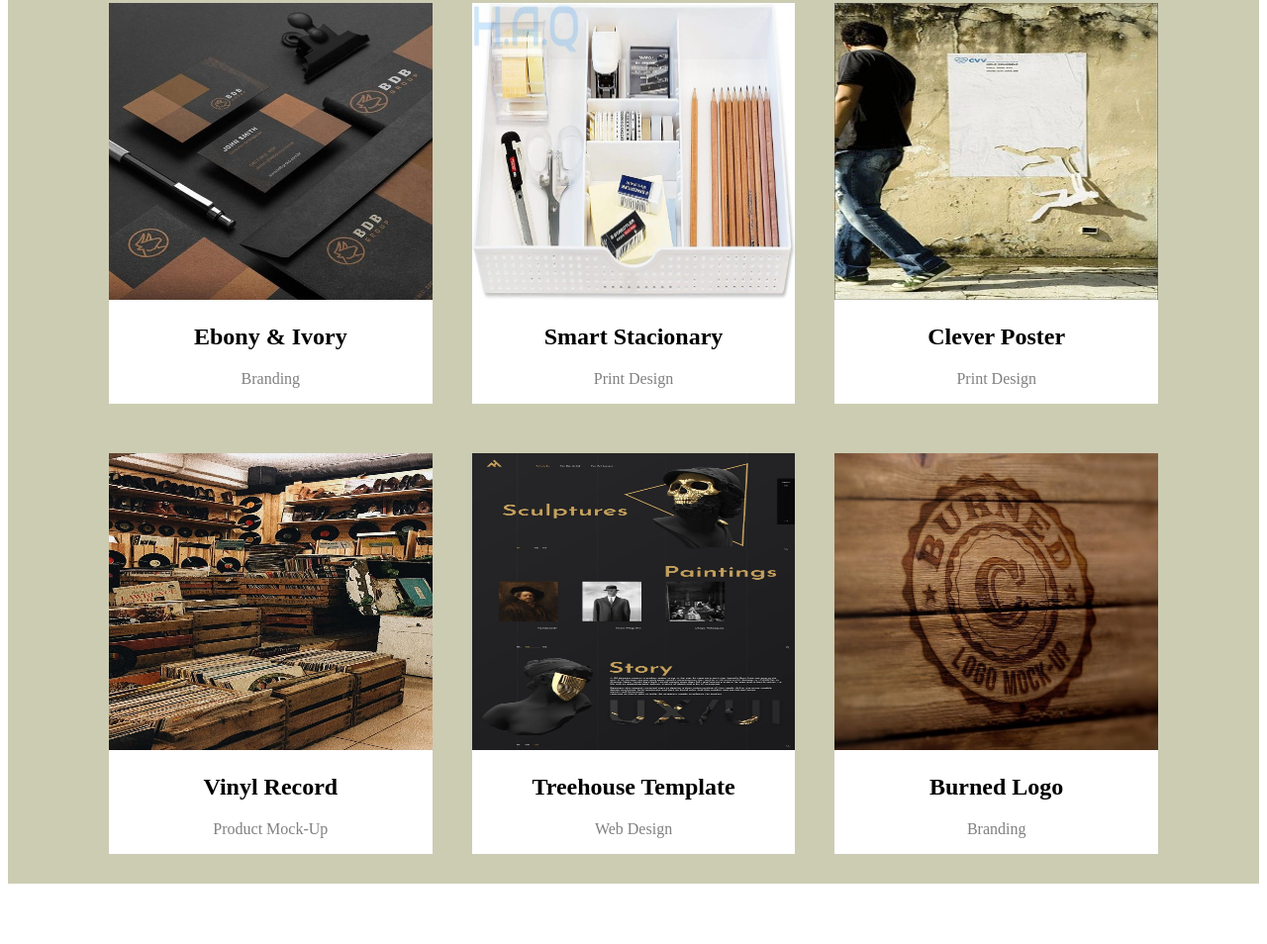
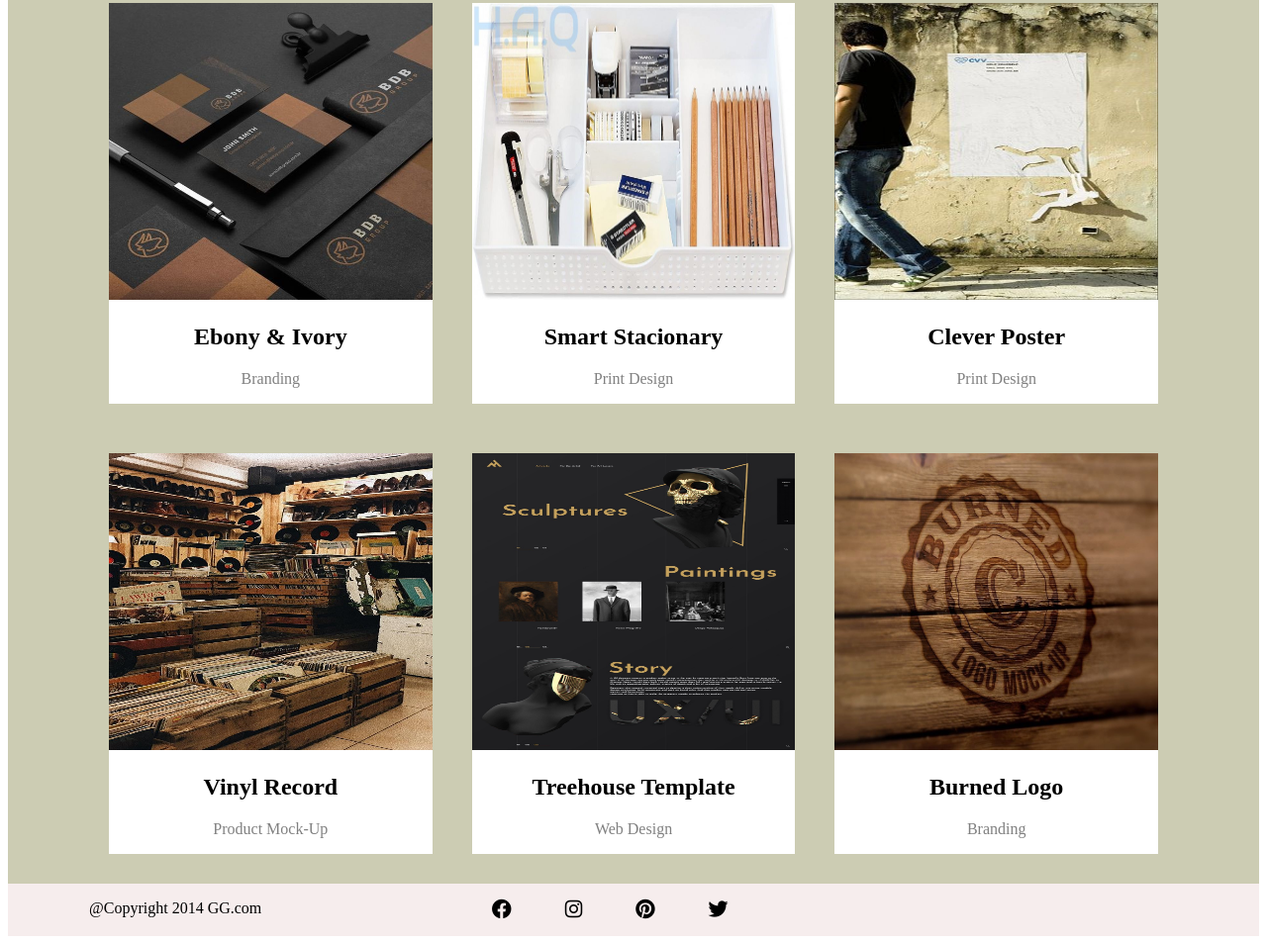
Before and after one commit to Majma93/project-task-runner, a website: page index.html in a window 1280 px wide. Shown: the part 1251-2205 px from the top of the page at 99% size. Before the commit the page ends 2152 px from the top, so only its background shows below. Drawn offline with Linux system fonts and the light colour scheme.

Commit message:
Add footer and style

```diff
--- a/index.html
+++ b/index.html
@@ -66,7 +66,7 @@
                     <div class="box-row">
                         <div class="section-box col-md-10">
                             <img src="/imags/branding.jpg"  alt="Branding">
-                            <h1>Ebony & Ivory</h1>
+                            <h1>Ebony &amp; Ivory</h1>
                             <p>Branding</p>
                         </div>
                         <div class="section-box col-md-10">
@@ -99,5 +99,22 @@
                     </div>
                 </div>
         </section>
+        <footer>
+            <div class="container">
+                <div class="row">
+                    <div class="footer-cont col-md-4">
+                        <p>@Copyright 2014 GG.com</p>
+                    </div>
+                    <div class="footer-list col-md-8">
+                        <ul>
+                            <li><a href="#"><i class="fa-brands fa-facebook"></i></a></li>
+                            <li><a href="#"><i class="fa-brands fa-instagram"></i></a></li>
+                            <li><a href="#"><i class="fa-brands fa-pinterest"></i></a></li>
+                            <li><a href="#"><i class="fa-brands fa-twitter"></i></a></li>
+                        </ul>
+                    </div>
+                </div>
+            </div>
+        </footer>
     </body>
 </html>
--- a/sass/style.scss
+++ b/sass/style.scss
@@ -121,3 +121,31 @@ section {
     font-weight: 200;
     color: grey;
 }
+//footer//
+footer {
+    background: rgb(246, 237, 237);
+}
+
+.row {
+    display: inline-flex;
+    width: 100%;
+    text-align: center;
+     }
+
+.footer-cont{
+    display: inline-flex;
+}
+
+.footer-list {
+    display: inline-flex;
+    i {
+        color: black;
+        font-size: 20px;
+        padding-right: 30px;
+    }
+}
+
+.footer-list ul li {
+    display: inline;
+    padding-right: 20px;
+}
```
Also changed, not shown: css/style.css, 1 other file.
